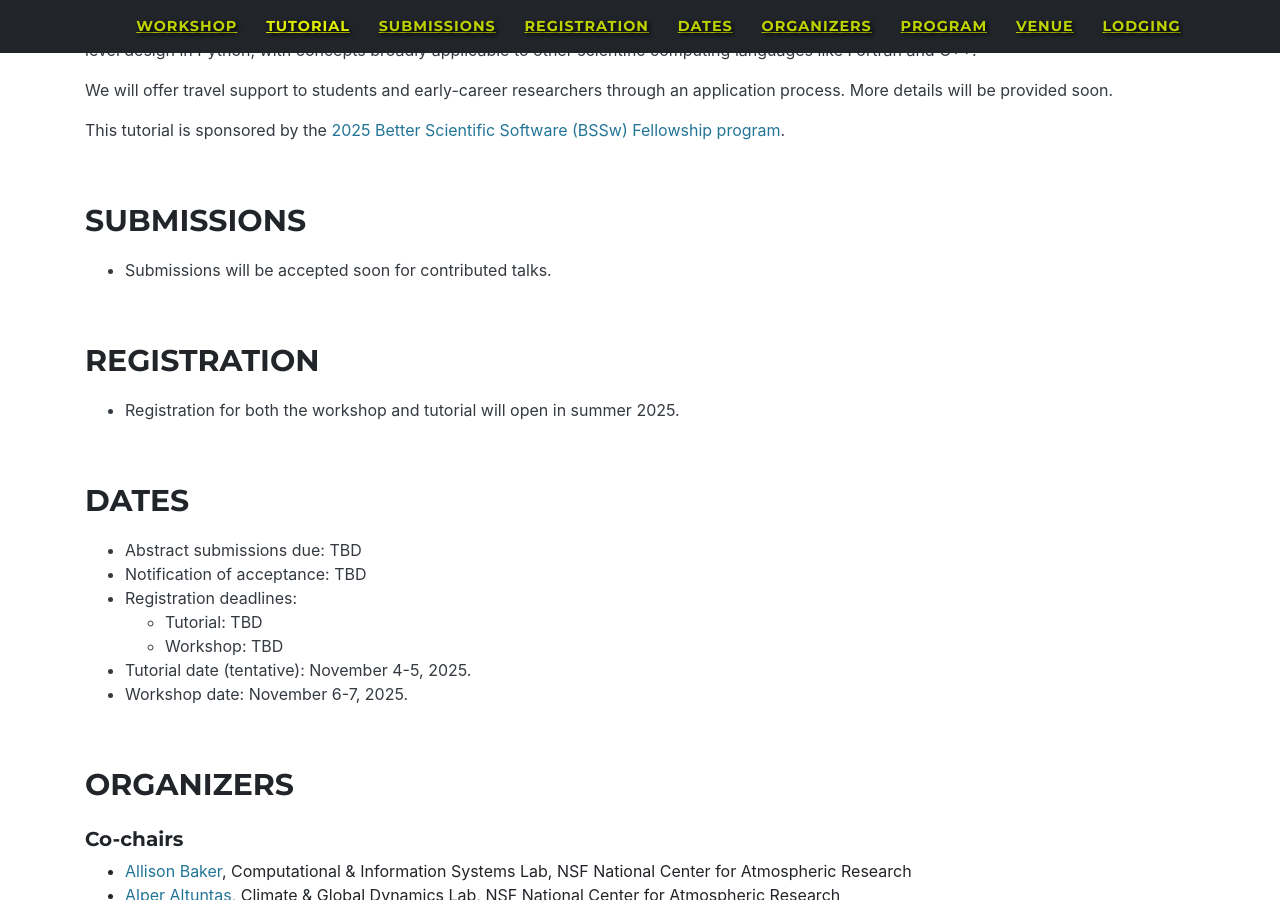
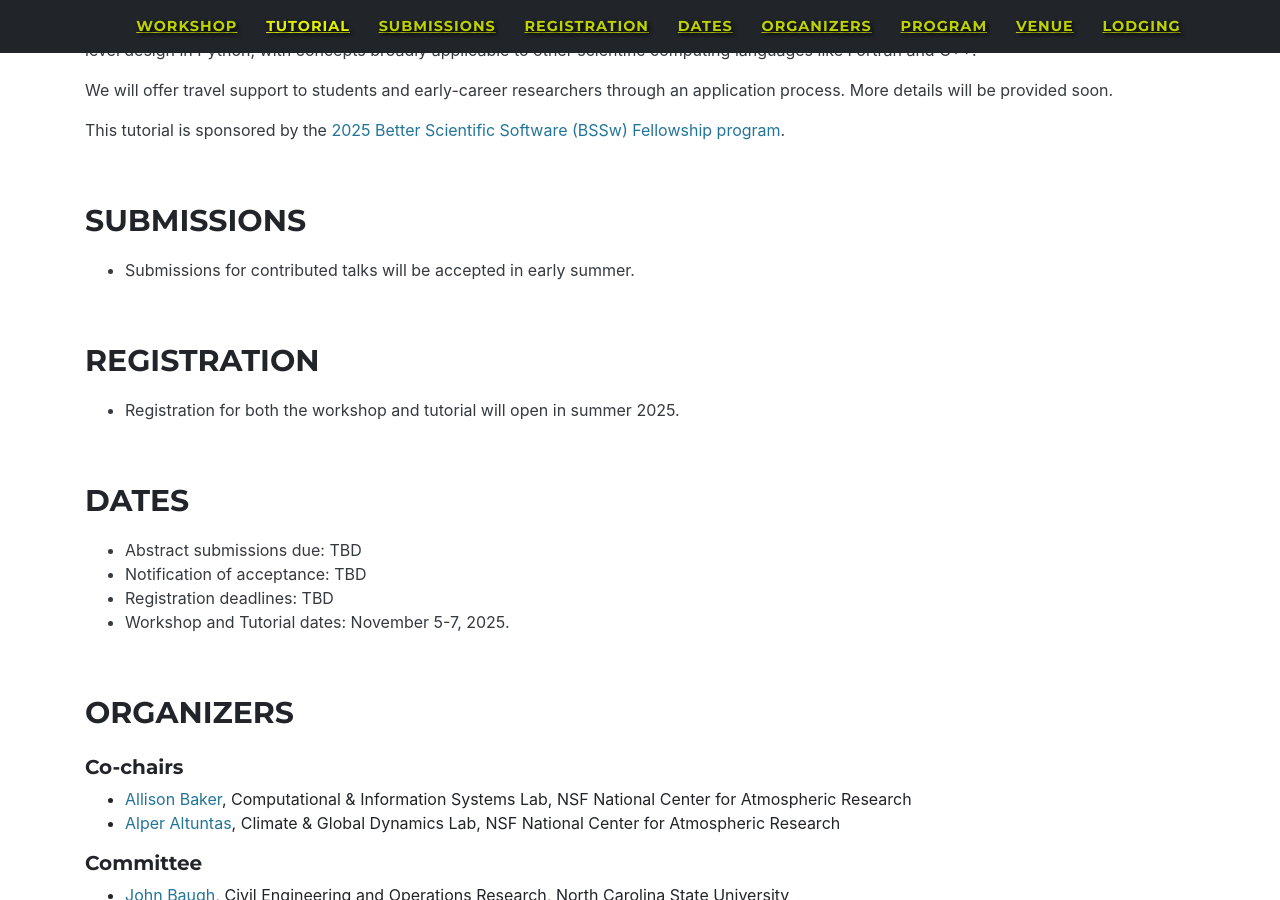
Before and after one commit to NCAR/correctness-workshop, a Jekyll site: the page built from index.md, in a window 1280 px wide and 900 px high, scrolled down 1229 px. Built offline with Jekyll 4.4.1, drawn with Linux system fonts in a browser that asks for light colours; some web fonts are replaced; some of the changed text lies outside the part shown.

Commit message:
update dates and details

```diff
--- a/_data/sitetext.yml
+++ b/_data/sitetext.yml
@@ -10,7 +10,7 @@
 # English (default)
 # -----------------
 header:
-  title: November 4-7, 2025
+  title: November 5-7, 2025
   text:  2nd Workshop on Correctness and Reproducibility
 
 
@@ -26,7 +26,7 @@ workshop:
 
     We are excited to announce the second edition of the Workshop on
     Correctness and Reproducibility for Climate and Weather Software,
-    to be held on **November 4-7, 2025** at the Mesa Laboratory of the
+    to be held on **November 5-7, 2025** at the Mesa Laboratory of the
     NSF National Center for Atmospheric Research (NCAR) in Boulder, Colorado.
     We aim to provide a dedicated forum for climate and weather modelers,
     software engineers, and the broader scientific software community to discuss
@@ -85,7 +85,7 @@ tutorial:
 submissions:
   title: "Submissions"
   text: >
-        - Submissions will be accepted soon for contributed talks.
+        - Submissions for contributed talks will be accepted in early summer.
 
 registration:
   title: "Registration"
@@ -100,13 +100,9 @@ dates:
 
       - Notification of acceptance: TBD
 
-      - Registration deadlines:
-          - Tutorial: TBD
-          - Workshop: TBD
+      - Registration deadlines: TBD
 
-      - Tutorial date (tentative): November 4-5, 2025.
-
-      - Workshop date: November 6-7, 2025.
+      - Workshop and Tutorial dates: November 5-7, 2025.
 
 organizers:
   title: "Organizers"
@@ -144,7 +140,8 @@ program:
         Program details will be announced in summer 2025.
         You can find the program for the inaugural workshop held in 2023 [here](https://ncar.github.io/correctness-workshop-2023/).
 
-        ![CW2025](assets/img/CW23.jpg){: width="100%" style="padding: 20px;"}
+          ![CW2025](assets/img/program_overview.png){: width="60%" style="padding: 0px; display: block; margin-left: 40px;"}
+
 
 
 
@@ -158,7 +155,9 @@ venue:
 
         - Virtual Meeting details will be announced later.
 
-          ![CW2025](assets/img/ncar_mesa.jpg){: width="50%" style="padding: 20px; display: block; margin-left: auto; margin-right: auto;"}
+          ![CW2025](assets/img/CW23.jpg){: width="100%" style="padding: 20px;"}
+
+          ![CW2025](assets/img/ncar_mesa.jpg){: width="50%" style="padding: 10px; display: block; margin-left: auto; margin-right: auto;"}
 
 
 lodging:
```
Also changed, not shown: assets/img/program_overview.png (added).
